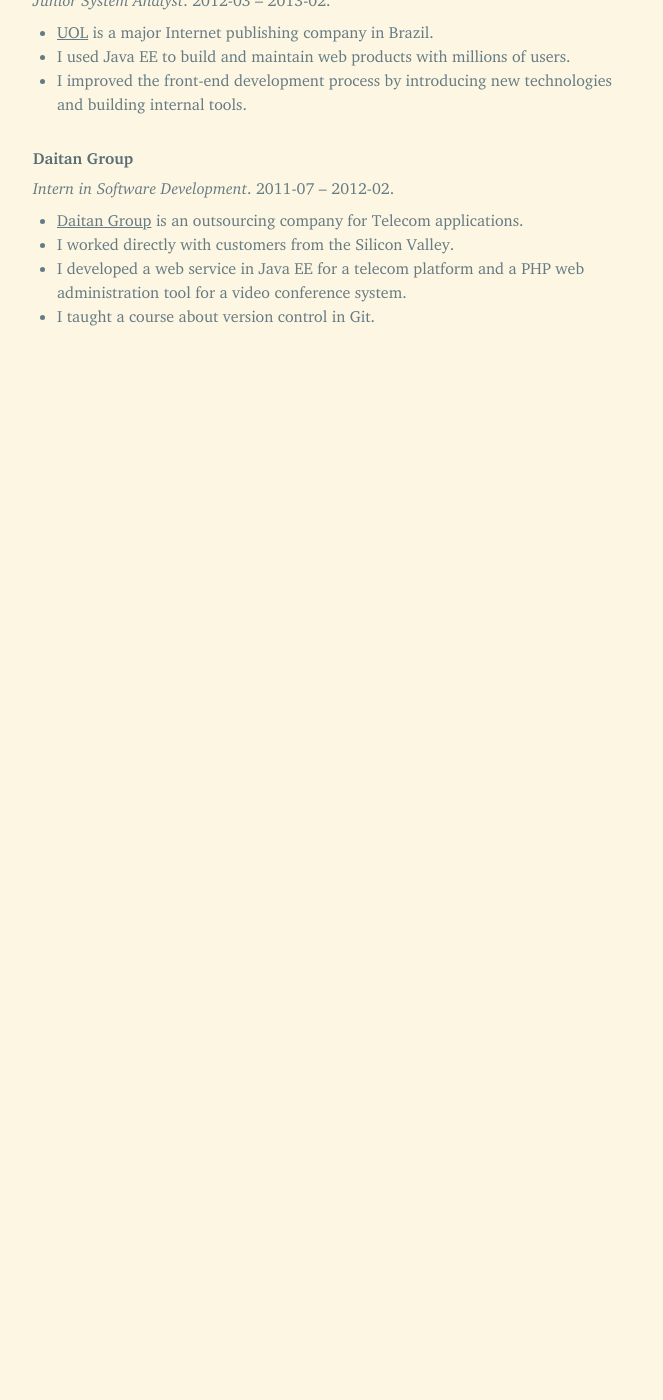
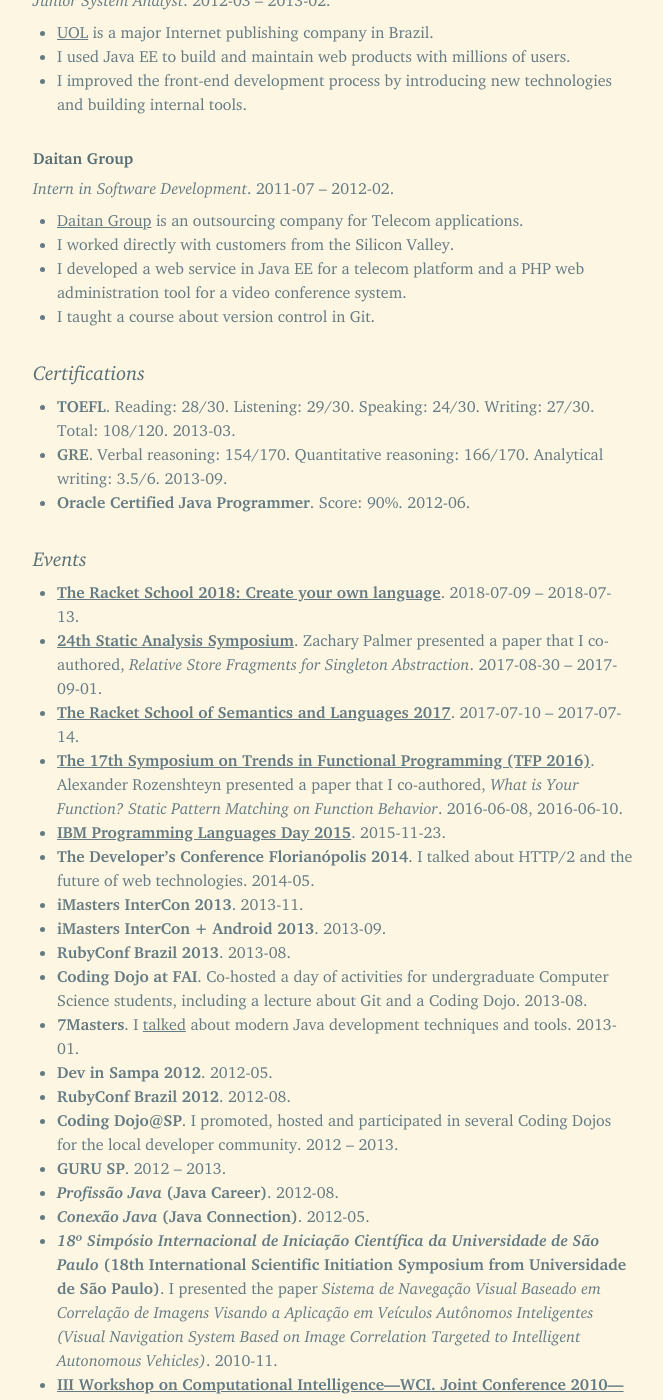
Before and after one commit to leafac/leafac.com, a Jekyll site: the page built from about.md, in a window 1280 px wide and 1400 px high, scrolled down 1704 px. Shown: the whole window, without its empty margins (107-770 px from the left). Built offline with Jekyll 4.4.1, drawn with Linux system fonts in a browser that asks for light colours; before the commit the page ends 2056 px from its top, so only the background shows below that; some of the changed text lies outside the part shown.

Commit message:
Finish basics

```diff
--- a/about.md
+++ b/about.md
@@ -33,7 +33,7 @@
 
 *[Universidade de São Paulo](http://www5.usp.br/)*. 2008-02 – 2012-09.
 
-- <aside markdown="span">While I was an undergrad, I played the drums in a group similar to a [*Escola de Samba*](https://en.wikipedia.org/wiki/Samba_school).</aside>I researched in the field of robotics, developing an algorithm for visual navigation for autonomous vehicles. My work was funded by a scholarship provided by the Brazilian Government (INCT-SEC) under a Scientific Initiation program.
+- <aside markdown="span">While I was an undergraduate student, I played the drums in a group similar to a [*Escola de Samba*](https://en.wikipedia.org/wiki/Samba_school).</aside>I researched in the field of robotics, developing an algorithm for visual navigation for autonomous vehicles. My work was funded by a scholarship provided by the Brazilian Government (INCT-SEC) under a Scientific Initiation program.
 
 Work Experience
 ===============
@@ -78,3 +78,55 @@
 - I worked directly with customers from the Silicon Valley.
 - I developed a web service in Java EE for a telecom platform and a PHP web administration tool for a video conference system.
 - I taught a course about version control in Git.
+
+Certifications
+==============
+
+- **TOEFL**. Reading: 28/30. Listening: 29/30. Speaking: 24/30. Writing: 27/30. Total: 108/120. 2013-03.
+- **GRE**. Verbal reasoning: 154/170. Quantitative reasoning: 166/170. Analytical writing: 3.5/6. 2013-09.
+- **Oracle Certified Java Programmer**. Score: 90%. 2012-06.
+
+Events
+======
+
+- **[The Racket School 2018: Create your own language](https://summer-school.racket-lang.org/2018/)**. 2018-07-09 – 2018-07-13.
+- **[24th Static Analysis Symposium](http://staticanalysis.org/sas2017/sas2017.html)**. Zachary Palmer presented a paper that I co-authored, *Relative Store Fragments for Singleton Abstraction*. 2017-08-30 – 2017-09-01.
+- **[The Racket School of Semantics and Languages 2017](https://summer-school.racket-lang.org/2017/)**. 2017-07-10 – 2017-07-14.
+- **[The 17th Symposium on Trends in Functional Programming (TFP 2016)](http://tfp2016.org/)**. Alexander Rozenshteyn presented a paper that I co-authored, *What is Your Function? Static Pattern Matching on Function Behavior*. 2016-06-08, 2016-06-10.
+- **[IBM Programming Languages Day 2015](http://researcher.watson.ibm.com/researcher/view_group_subpage.php?id=6432)**. 2015-11-23.
+- **The Developer’s Conference Florianópolis 2014**. I talked about HTTP/2 and the future of web technologies. 2014-05.
+- **iMasters InterCon 2013**. 2013-11.
+- **iMasters InterCon + Android 2013**. 2013-09.
+- **RubyConf Brazil 2013**. 2013-08.
+- **Coding Dojo at FAI**. Co-hosted a day of activities for undergraduate Computer Science students, including a lecture about Git and a Coding Dojo. 2013-08.
+- **7Masters**. I [talked](https://www.youtube.com/watch?v=FUzAxEV29kA) about modern Java development techniques and tools. 2013-01.
+- **Dev in Sampa 2012**. 2012-05.
+- **RubyConf Brazil 2012**. 2012-08.
+- **Coding Dojo@SP**. I promoted, hosted and participated in several Coding Dojos for the local developer community. 2012 – 2013.
+- **GURU SP**. 2012 – 2013.
+- ***Profissão Java* (Java Career)**. 2012-08.
+- ***Conexão Java* (Java Connection)**. 2012-05.
+- ***18º Simpósio Internacional de Iniciação Científica da Universidade de São Paulo* (18th International Scientific Initiation Symposium from Universidade de São Paulo)**. I presented the paper *Sistema de Navegação Visual Baseado em Correlação de Imagens Visando a Aplicação em Veículos Autônomos Inteligentes (Visual Navigation System Based on Image Correlation Targeted to Intelligent Autonomous Vehicles)*. 2010-11.
+- **[III Workshop on Computational Intelligence—WCI. Joint Conference 2010—SBIA—SBRN—JRI](http://www.jointconference.fei.edu.br/wci/index.html)**. I presented the paper *Navegação Visual de Robôs Móveis Autônomos Baseada em Métodos de Correlação de Imagens (Visual Navigation of Autonomous Mobile Robots Based on Image Correlation Methods)*. 2010-10-24.
+- ***IV Workshop de Iniciação Científica e Tecnológica de Computação* (WICT) (IV Scientific and Technologic Initiation Workshop)**. I resented the paper *Pesquisa e Desenvolvimento de Robôs Móveis Autônomos com Navegação Baseada em Correlação de Imagens (Research and Development of Autonomous Mobile Robots with Image-Correlation-Based Navigation)*. 2010-09-22.
+- **II Computer Science Bachelor’s Workshop from Universidade de São Paulo**. I represented students in discussions with faculty about improving the structure of the Computer Science curriculum. 2009.
+- **PHP Conference Brazil**. 2006.
+
+Courses
+=======
+
+- **Improving Presentation Skills for Scientists and Engineers**. Johns Hopkins University. 2018.
+- **Writing in the Sciences**. Stanford University via Coursera. 2018.
+- **Rudiments of Music Theory and Musicianship**. Johns Hopkins University. 2016.
+- **Introduction to Ableton Live**. Berklee College of Music via Coursera. 2016.
+- **Introduction to Music Production**. Berklee College of Music via Coursera. 2015.
+- **Natural Language Processing**. Columbia University via Coursera. 2013.
+- **FJ-25—Java Advanced—Persistence with Hibernate and JPA**. Caelum. 2012.
+- **Software Engineering for Software as a Service (Part I)**. University of California, Berkley via Coursera. 2012.
+- **Secure Development for Web Programmers**. Universo Online (UOL). 2012.
+- **Scrum and Agile Methodologies**. Universo Online (UOL). 2012.
+- **ITIL**. Universo Online (UOL). 2012.
+- **MC128—Introduction to Java EE**. Globalcode in the open4education program. 2012.
+- **Java Programming Intro Course**. SENAI. 2006.
+- **Tableless I**. Visie. 2006.
+- **Advanced English Course**. CNA. 2004.
```
